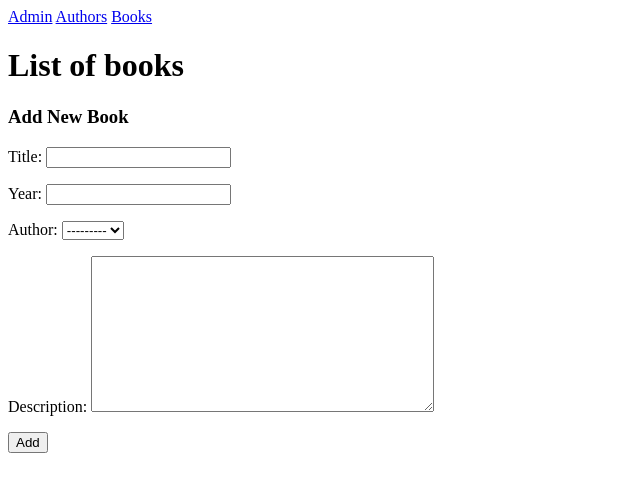
After one commit to MelllivoraCapensis/library, a Django app: page /catalog/books/ in a window 1280 px wide. The commit adds this page. Shown: the top 492 px of the page, without its empty margins (0-640 px from the left). Run offline with Django 3.2, Linux system fonts and the light colour scheme; data that the repository does not hold is empty.

Commit message:
add book model

```diff
--- a/catalog/admin.py
+++ b/catalog/admin.py
@@ -1,7 +1,11 @@
 from django.contrib import admin
-from .models import Author
+from .models import Author, Book
 
 @admin.register(Author)
 class AuthorAdmin(admin.ModelAdmin):
 	list_display = ('last_name', 'first_name',
 		'date_of_birth', 'date_of_death')
+
+@admin.register(Book)
+class BookAdmin(admin.ModelAdmin):
+	list_display = ('title', 'author', 'year', 'description')
--- a/catalog/models.py
+++ b/catalog/models.py
@@ -17,3 +17,19 @@ class Author(models.Model):
 
 	def __str__(self):
 		return f'{self.last_name}, {self.first_name}'
+
+class Book(models.Model):
+	title = models.CharField(max_length = 100)
+	year = models.IntegerField()
+	author = models.ForeignKey(Author, on_delete = models.SET_NULL,
+		null = True, blank = True)
+	description = models.TextField()
+
+	class Meta:
+		ordering: ['title']
+
+	def get_absolute_url(self):
+		return reverse('book_detail', args = [str(self.id)])
+
+	def __str__(self):
+		return f'{ self.title }'
--- a/catalog/templates/base.html
+++ b/catalog/templates/base.html
@@ -9,10 +9,19 @@
 	</title>
 </head>
 <body>
+	{% block navigation %}
+		<nav>
+			<a href="/admin">Admin</a>
+			<a href="{% url 'authors_list' %}">Authors</a>
+			<a href="{% url 'books_list' %}">Books</a>
+		</nav>
+	{% endblock navigation %}
 	{% block content %}
 		<h1>Library Site</h1>
 
+
 	{% endblock content %}
+
 
 </body>
 </html>
--- /dev/null
+++ b/catalog/templates/catalog/book_form.html
@@ -0,0 +1,20 @@
+{% extends "base.html" %}
+
+{% block content %}
+	<h1>List of books</h1>
+	<ul>
+	{% for book in books %}
+		<li>
+			<a href="{{ book.get_absolute_url }}">
+				{{ book }}
+			</a>
+		</li>
+	{% endfor %}
+	</ul>
+	<h3>Add New Book</h3>
+	<form method="post">
+		{% csrf_token %}
+		{{ form.as_p }}
+		<button>Add</button>
+	</form>
+{% endblock content %}
--- a/catalog/urls.py
+++ b/catalog/urls.py
@@ -6,5 +6,8 @@ urlpatterns = [
 	path('author/<int:pk>/', views.AuthorDetail.as_view(), name = 'author_detail'),
 	path('author/<int:pk>/update/', views.AuthorUpdate.as_view(), name = 'author_update'),
 	path('author/<int:pk>/delete/', views.AuthorDelete.as_view(), name = 'author_delete'),
-
+	path('books/', views.BookCreateWithList.as_view(), name = 'books_list'),
+	path('book/<int:pk>/', views.BookDetail.as_view(), name = 'book_detail'),
+	path('book/<int:pk>/update/', views.BookUpdate.as_view(), name = 'book_update'),
+	path('book/<int:pk>/delete/', views.BookDelete.as_view(), name = 'book_delete'),
 ]
--- a/catalog/views.py
+++ b/catalog/views.py
@@ -3,7 +3,7 @@ from django.urls import reverse, reverse_lazy
 from django.views.generic.edit import CreateView, UpdateView, DeleteView
 from django.views.generic import DetailView
 
-from .models import Author
+from .models import Author, Book
 
 class AuthorCreateWithList(CreateView):
 	model = Author
@@ -26,3 +26,23 @@ class AuthorUpdate(UpdateView):
 class AuthorDelete(DeleteView):
 	model = Author
 	success_url = reverse_lazy('authors_list')
+
+class BookCreateWithList(CreateView):
+	model = Book
+	fields = '__all__'
+	success_url = './'
+
+	def get_context_data(self, **kwargs):
+		kwargs['books'] = Book.objects.all()
+		return super(CreateView, self).get_context_data(**kwargs)
+
+class BookDetail(DetailView):
+	model = Book
+
+class BookUpdate(UpdateView):
+	model = Book
+	fields = '__all__'
+
+class BookDelete(DeleteView):
+	model = Book
+	success_url = reverse_lazy('books_list')
```
Also changed, not shown: catalog/templates/catalog/book_confirm_delete.html (added, +10 -0 lines), catalog/templates/catalog/book_detail.html (added, +29 -0 lines), catalog/migrations/0002_book.py (added).
